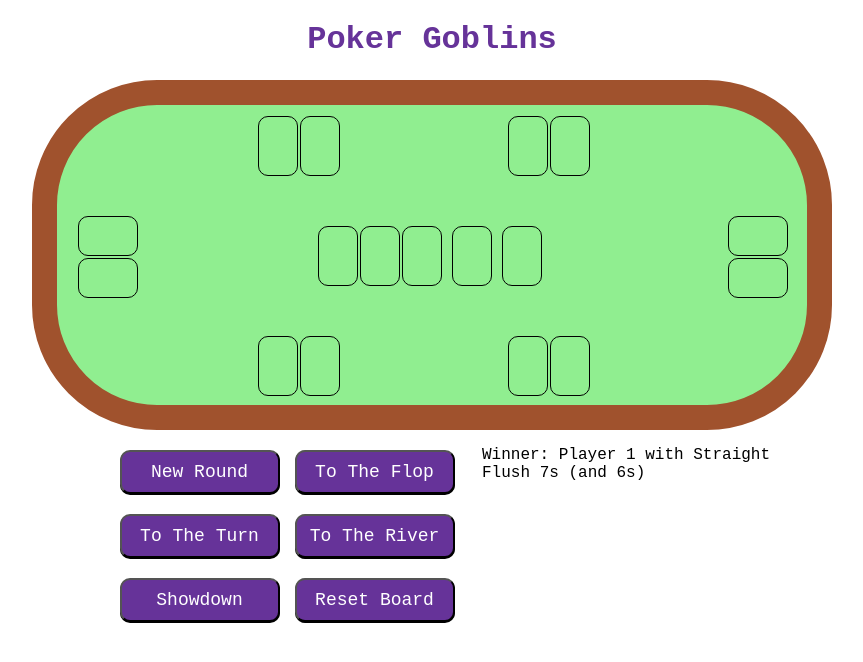
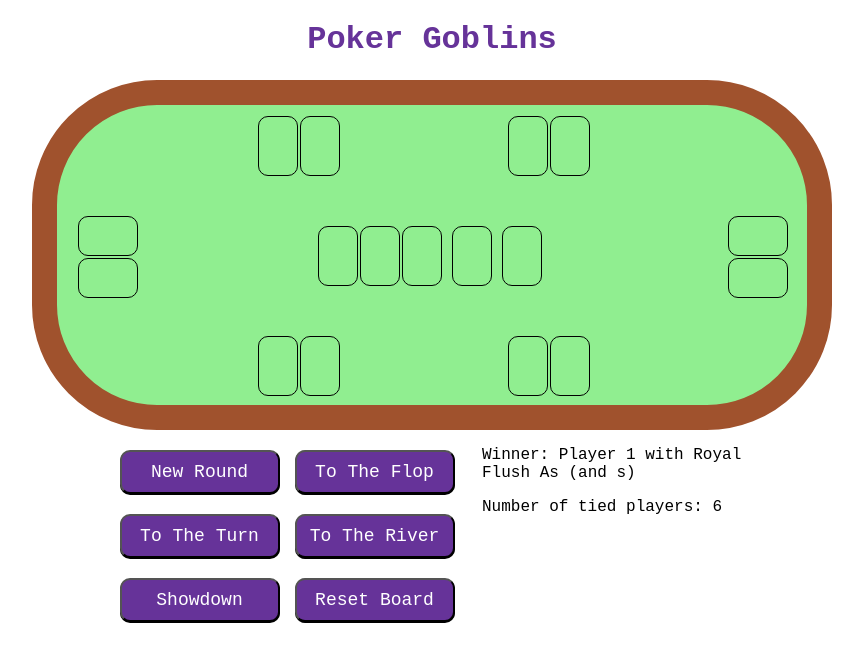
Before and after one commit to barneywhiffin/poker-goblins, a React (Vite) app: page / in a window 1280 px wide. Both pictures are taken after a click on the button "Showdown". Shown: the top 662 px of the page, without its empty margins (208-1071 px from the left). Built offline with nearby package versions, Linux system fonts and the light colour scheme.

Commit message:
feat: add chec for number of ties

```diff
--- a/src/App.tsx
+++ b/src/App.tsx
@@ -1,12 +1,12 @@
 import './App.css';
-import { useState } from "react";
+import { useState } from 'react';
 import type { Round } from './types/TableProps';
 import cardValues from './utils/getCardValues';
 import shuffleDeck from './utils/shuffle';
 import handCalc from './utils/handCalc';
-import Table from "./components/table/Table";
+import Table from './components/table/Table';
 import TableCard from './components/card/Card';
-import { rankHands } from './utils/hand-calcs/sub-utils/sortCards';
+import { findTies, rankHands } from './utils/hand-calcs/sub-utils/sortCards';
 import { mapRankToHand, mapRankToValue } from './utils/hand-calcs/sub-utils/mapValues';
 
 function App() {
@@ -63,7 +63,7 @@ function App() {
 	}
 
 	const [p1Hand, setP1Hand] = useState([1, 1, 1, 1, 1, 1, 1]);
-	const [p2Hand, setP2Hand] = useState([2, 1, 1, 1, 1, 1, 1]);
+	const [p2Hand, setP2Hand] = useState([2, 2, 1, 1, 1, 1, 1]); // 2 to stop tie check running forever initially
 	const [p3Hand, setP3Hand] = useState([3, 1, 1, 1, 1, 1, 1]);
 	const [p4Hand, setP4Hand] = useState([4, 1, 1, 1, 1, 1, 1]);
 	const [p5Hand, setP5Hand] = useState([5, 1, 1, 1, 1, 1, 1]);
@@ -89,7 +89,8 @@ function App() {
 	function displayHands(hands: number[][]) {
 		// console.log(hands);
 		const rankedHands = rankHands(hands);
-
+		const nTies = findTies(rankedHands);
+		console.log(nTies);
 		// might be easier to do isIdentical check here
 		// literally, for i in array1 (starting index1)
 		// is array2i the same, if so is next the same etc
@@ -101,7 +102,7 @@ function App() {
 		const hand = mapRankToHand(winner[1]);
 		const val1 = mapRankToValue(winner[2]);
 		const val2 = mapRankToValue(winner[3]);
-		return [player, hand, val1, val2];
+		return [player, hand, val1, val2, nTies];
 	}
 
 	// const h1 = p1Hand[1];
@@ -109,8 +110,7 @@ function App() {
 	// we'll have to offset hand index by number of players returned. shouldn't be too hard
 
 	let handsArray = [p1Hand, p2Hand, p3Hand, p4Hand, p5Hand, p6Hand];
-
-	const [player, hand, val1, val2] = displayHands(handsArray);
+	const [player, hand, val1, val2, nTies] = displayHands(handsArray);
 
 	// TODO: sorting alg does kickers wrong because it counts pairs first, value second
 	// so if remaining cards after 2 pair are e.g. an A and two 2s, it will say 2 kicker.....
@@ -134,6 +134,7 @@ function App() {
 				</div>
 				{showResults && <div style={{marginLeft: '20px', maxWidth: '300px'}}>
 					<p>Winner: Player {player} with {hand} {val1}s (and {val2}s)</p>
+					<p>Number of tied players: {nTies}</p>
 					{/* <p>Player 1: {p1Hand}</p>
 					<p>Player 2: {p2Hand}</p>
 					<p>Player 3: {p3Hand}</p>
--- a/src/utils/getCardValues.ts
+++ b/src/utils/getCardValues.ts
@@ -1,7 +1,9 @@
-import type { Card } from "../types/Card";
+import type { Card } from '../types/Card';
 
-const suits = ["Spades", "Diamonds", "Clubs", "Hearts"];
-const values = ["A", "2", "3", "4", "5", "6", "7", "8", "9", "10", "J", "Q", "K"];
+const suits = ['Spades', 'Diamonds', 'Clubs', 'Hearts'];
+// const values = ['A', '2', '3', '4', '5', '6', '7', '8', '9', '10', 'J', 'Q', 'K'];
+// for testing (everyone gets royal flush on the board)
+const values = ['A', 'K', 'Q', 'J', '10', '9', '8', '7', '6', '5', '4', '3', '2'];
 
 let cards: Card[] = [];
 let id = 0;
--- a/src/utils/hand-calcs/isStraight.ts
+++ b/src/utils/hand-calcs/isStraight.ts
@@ -27,7 +27,7 @@ export default function isStraight(player: number, values: string[]) {
     if ( straights.length > 0) {
         const topVal = straights.at(-1) ?? "";
         const topRank = mapValueToRank(topVal);
-        return [player, 5, topRank, topRank-1, topRank-2, topRank-3, topRank-4];
+        return [player, 5, topRank];
     }
     // so that it loses the comparison with paired card function return
     else {
--- a/src/utils/hand-calcs/sub-utils/sortCards.ts
+++ b/src/utils/hand-calcs/sub-utils/sortCards.ts
@@ -47,9 +47,6 @@ function deepSwap(arr: number[][], i: number, depth: number, switches: number):
         if (arr[i][depth]) {
             [arr, switches] = deepSwap(arr, i, depth, switches);
         }
-        else {
-            console.log('tie found!');
-        }
     }
     else if (arr[i+1][depth] > arr[i][depth]) {
         [arr[i], arr[i+1]] = [arr[i+1], arr[i]];
@@ -61,11 +58,6 @@ function deepSwap(arr: number[][], i: number, depth: number, switches: number):
 }
 
 export function rankHands(arr: number[][]) {
-
-    // instead of going through until all swaps have been made at current level
-    // go through to the deepest possible depth for a given swap at a given level
-    // this way after moving on, the 2 are definitely the right way round
-    // and we don't have to create new stillSwitching etc each time we recurse
 
     let stillSwitching = true;
     let depth = 1;
@@ -81,5 +73,24 @@ export function rankHands(arr: number[][]) {
         }
     }
 
+    // still need to account for tiessssss
+
     return arr;
 }
+
+export function findTies(arr: number[][]) {
+    let tied = true;
+    let nTies = 1;
+    while (tied) {
+        for (let i = 0; i < arr.length-1; i++) {
+            for (let j = 1; j < arr[i].length; j++) {
+                if (arr[i][j] != arr[i+1][j]) {
+                    tied = false;
+                    return nTies;
+                }
+            }
+            nTies === arr.length ? tied = false : nTies++;
+        }
+    }
+    return nTies;
+}
```
